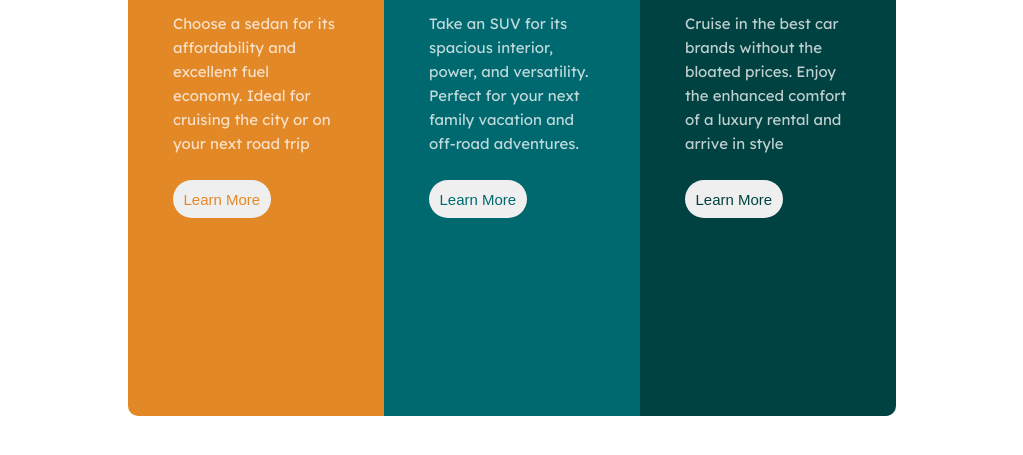
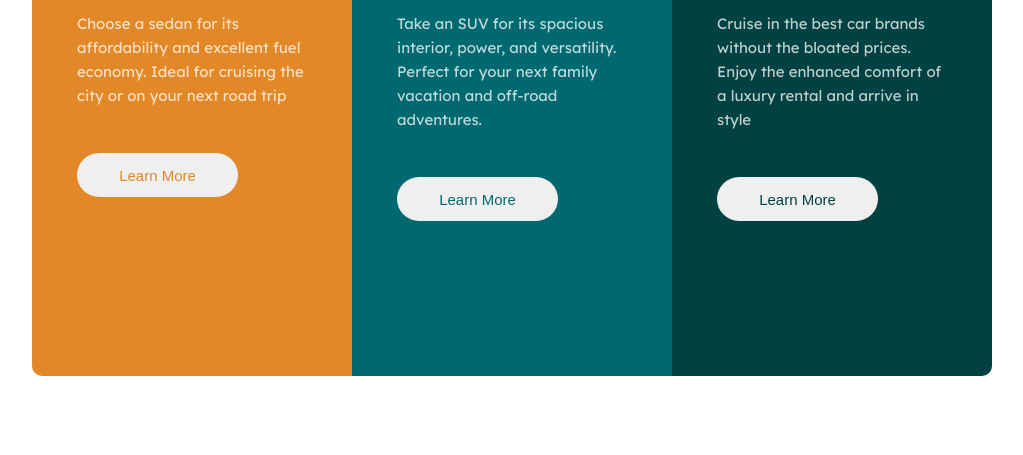
Before and after one commit to ogunkoyaalfred/First-Project, a plain HTML site: page index.html in a window 1280 px wide. Shown: the part 229-684 px from the top of the page, without its empty margins (128-1151 px from the left). Drawn offline with Linux system fonts and the light colour scheme.

Commit message:
Second Commit

```diff
--- a/index.html
+++ b/index.html
@@ -21,24 +21,33 @@
                 <img src="./images/icon-sedans.svg" alt="">
             </div>
             <h2>SEDANS</h2><br>
-            <p>Choose a sedan for its affordability and excellent fuel economy. Ideal for cruising the city or on your next road trip</p><br>
-            <button class="button" style= "color:hsl(31, 77%, 52%);" >Learn More</button>
+            <p>Choose a sedan for its affordability and excellent fuel economy. Ideal for cruising the city or on your
+                next road trip</p>
+            <div class="button">
+                <button>Learn More</button>
+            </div>
         </div>
         <div class="second-background">
             <div>
                 <img src="/images/icon-suvs.svg" alt="">
             </div>
-            <h2 >SUVS</h2><br>
-            <p>Take an SUV for its spacious interior, power, and versatility. Perfect for your next family vacation and off-road adventures.</p><br>
-            <button class="button" style= "color: hsl(184, 100%, 22%);">Learn More</button>
+            <h2>SUVS</h2><br>
+            <p>Take an SUV for its spacious interior, power, and versatility. Perfect for your next family vacation and
+                off-road adventures.</p>
+            <div class="button2">
+                <button>Learn More</button>
+            </div>
         </div>
         <div class="third-background">
             <div>
                 <img src="/images/icon-luxury.svg" alt="">
             </div>
             <h2>LUXURY</h2><br>
-                <p>Cruise in the best car brands without the bloated prices. Enjoy the enhanced comfort of a luxury  rental and arrive in style</p><br>
-                <button class="button" style= "color: hsl(179, 100%, 13%);">Learn More</button>
+            <p>Cruise in the best car brands without the bloated prices. Enjoy the enhanced comfort of a luxury rental
+                and arrive in style</p>
+            <div class="button3">
+                <button>Learn More</button>
+            </div>
         </div>
     </div>
 </body>
--- a/stylesheet.css
+++ b/stylesheet.css
@@ -8,9 +8,9 @@
 }
 .background {
     background-color: hsl(31, 77%, 52%);
-    height: 65vh;
+    height: 70vh;
     line-height: 1.6;
-    width: 60%;
+    width: 80%;
     padding: 3rem;
     margin: auto;
     margin-top: 3rem;
@@ -21,32 +21,68 @@
 
 .second-background {
     background: hsl(184, 100%, 22%);
-    height: 65vh;
+    height: 70vh;
     line-height: 1.6;
-    width: 60%;
+    width: 80%;
     margin: auto;
     padding: 3rem;
 }
 
+.button button {
+    cursor: pointer;
+    color: hsl(31, 77%, 52%);
+    padding: 0.9rem;
+    margin-top: 2rem;
+    border: none;
+    border-radius: 50px;
+    width: 45%;
+}
+.button2 button {
+    cursor: pointer;
+    color: hsl(184, 100%, 22%);
+    padding: 0.9rem;
+    margin-top: 2rem;
+    border: none;
+    border-radius: 50px;
+    width: 45%;
+}
+.button3 button {
+    color: hsl(179, 100%, 13%);
+    cursor: pointer;
+    padding: 0.9rem;
+    margin-top: 2rem;
+    border: none;
+    border-radius: 50px;
+    width: 45%;
+}
+
 .third-background{
     background-color: hsl(179, 100%, 13%);
-    height: 65vh;
+    height: 70vh;
     line-height: 1.6;
-    width: 60%;
+    width: 80%;
     margin: auto;
     padding: 3rem;
     border-bottom-left-radius: 10px;
     border-bottom-right-radius: 10px;
     margin-bottom: 1rem;
 }
-.button {
+/* .button {
     padding: 0.7rem;
     border: none;
     border-radius: 5rem;
     color: hsl(0, 0%, 95%);
     cursor: pointer;
+} */
+.button button:hover {
+    background-color: aquamarine;
+    transition: all .3s linear;
 }
-.button:hover {
+.button2 button:hover {
+    background-color: aquamarine;
+    transition: all .3s linear;
+}
+.button3 button:hover {
     background-color: aquamarine;
     transition: all .3s linear;
 }
@@ -63,8 +99,8 @@ h2 {
 @media (min-width : 1022px) {
     .background {
         background-color: hsl(31, 77%, 52%);
-        height: 75vh;
-        width: 20%;
+        height: 70vh;
+        width: 25%;
         padding: 3rem;
         margin: 0;
         margin-top: 3rem;
@@ -75,18 +111,18 @@ h2 {
     }
     .second-background {
         background: hsl(184, 100%, 22%);
-        height: 75vh;
+        height: 70vh;
         line-height: 1.6;
-        width: 20%;
+        width: 25%;
         margin: 0;
         padding: 3rem;
     }
 
     .third-background{
         background-color: hsl(179, 100%, 13%);
-        height: 75vh;
+        height: 70vh;
         line-height: 1.6;
-        width: 20%;
+        width: 25%;
         margin: 0;
         padding: 3rem;
         border-top-right-radius: 10px;
@@ -98,4 +134,31 @@ h2 {
         align-items: baseline;
         justify-content: center;
     }
+    .button button {
+        cursor: pointer;
+        color: hsl(31, 77%, 52%);
+        padding: 0.9rem;
+        margin-top: 3rem;
+        border: none;
+        border-radius: 50px;
+        width: 70%;
+    }
+    .button2 button {
+        cursor: pointer;
+        color: hsl(184, 100%, 22%);
+        padding: 0.9rem;
+        margin-top: 3rem;
+        border: none;
+        border-radius: 50px;
+        width: 70%;
+    }
+    .button3 button {
+        color: hsl(179, 100%, 13%);
+        cursor: pointer;
+        padding: 0.9rem;
+        margin-top: 3rem;
+        border: none;
+        border-radius: 50px;
+        width: 70%;
+    }
 }
```
Lines whose indentation alone changed are shown as unchanged.
